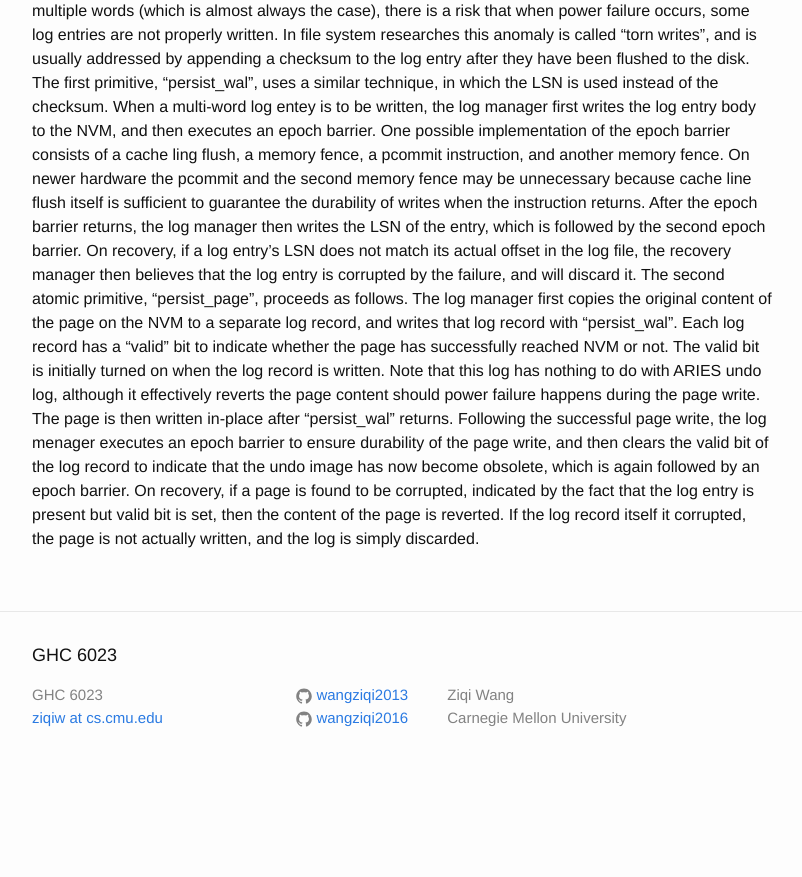
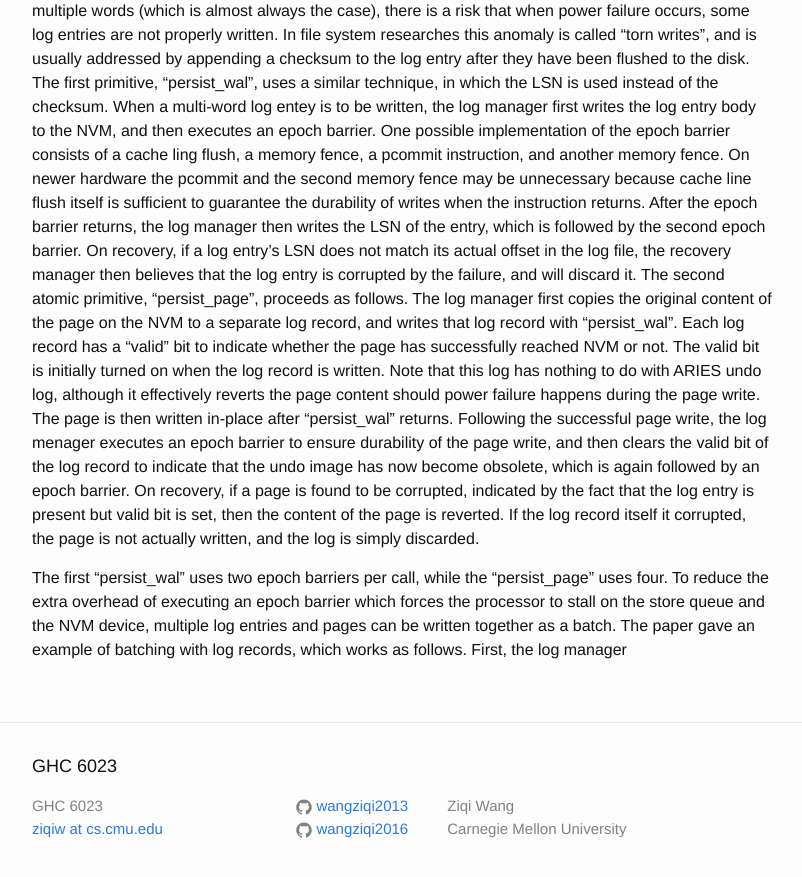
Before and after one commit to wangziqi2013/wangziqi2013.github.io, a Jekyll site: the page built from _posts/2019-02-03-Storage-Mgmt-In-The-NVM-Era.markdown, in a window 1280 px wide and 900 px high, scrolled down 1336 px. Shown: the top 877 px of the window, without its empty margins (238-1040 px from the left). Built offline with Jekyll 4.4.1, drawn with Linux system fonts in a browser that asks for light colours; before the commit the page ends 2125 px from its top, so only the background shows below that.

Commit message:
Adding batch writing

```diff
--- a/_posts/2019-02-03-Storage-Mgmt-In-The-NVM-Era.markdown
+++ b/_posts/2019-02-03-Storage-Mgmt-In-The-NVM-Era.markdown
@@ -66,3 +66,8 @@ to indicate that the undo image has now become obsolete, which is again followed
 a page is found to be corrupted, indicated by the fact that the log entry is present but valid bit is set, then the
 content of the page is reverted. If the log record itself it corrupted, the page is not actually written, and the log is
 simply discarded.
+
+The first "persist_wal" uses two epoch barriers per call, while the "persist_page" uses four. To reduce the extra overhead
+of executing an epoch barrier which forces the processor to stall on the store queue and the NVM device, multiple log entries
+and pages can be written together as a batch. The paper gave an example of batching with log records, which works as follows.
+First, the log manager
```
